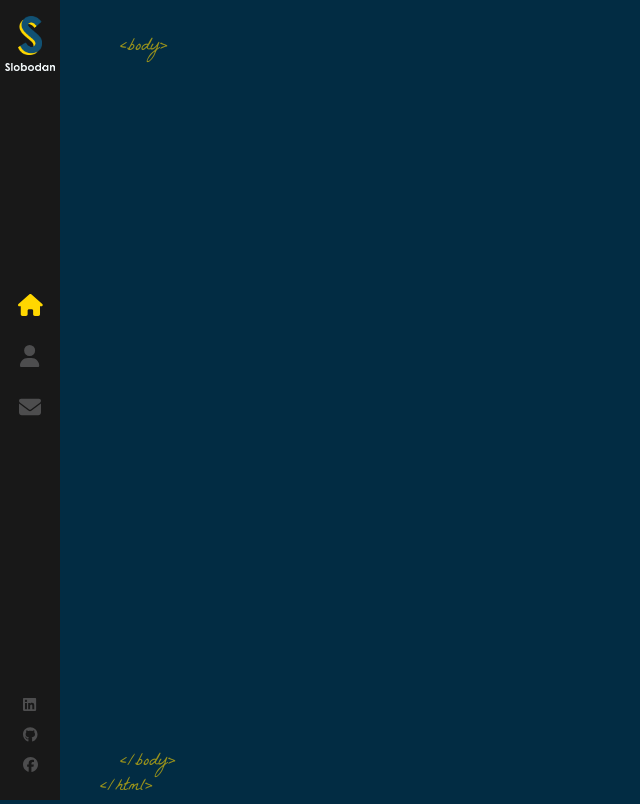
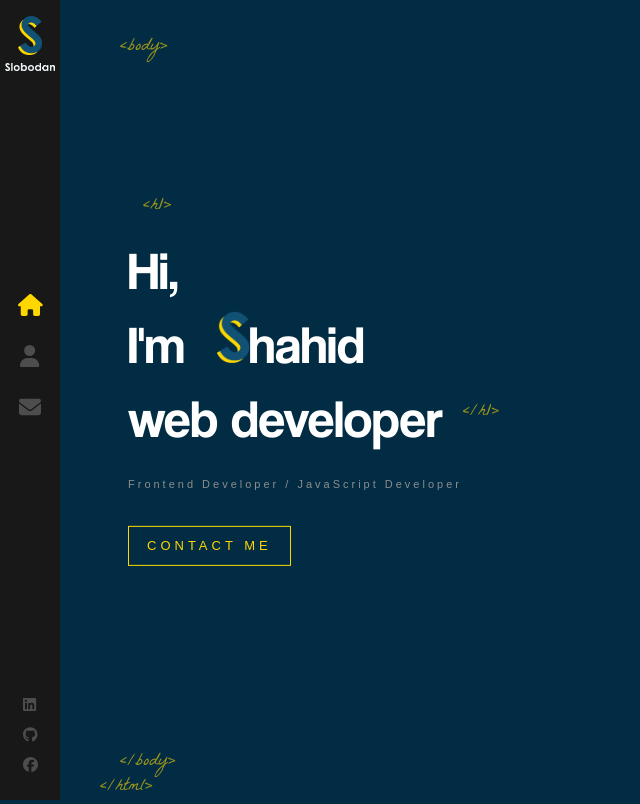
Before and after one commit to syedshahidashiqali/my_portfolio_website_1, a React (Create React App) app: page / in a window 1280 px wide. Shown: the whole page, without its empty margins (0-640 px from the left). Built offline with nearby package versions, Linux system fonts and the light colour scheme.

Commit message:
complete home component but letter animation is remaining

```diff
--- a/src/App.jsx
+++ b/src/App.jsx
@@ -1,10 +1,14 @@
 import './App.scss'
 import { Route, Routes } from 'react-router-dom'
 import Layout from './components/Layout'
+import Home from "./components/Home"
+
 function App() {
   return (
     <Routes>
-      <Route path="/" element={<Layout />} />
+      <Route path="/" element={<Layout />}>
+        <Route index element={<Home />} />
+      </Route>
     </Routes>
   )
 }
--- /dev/null
+++ b/src/components/Home/index.jsx
@@ -0,0 +1,23 @@
+import "./index.scss"
+import { Link } from "react-router-dom"
+import LogoTitle from "../../assets/images/logo-s.png"
+
+const Home = () => {
+  return (
+    <div className="container home-page">
+      <div className="text-zone">
+        <h1>
+          Hi, <br /> I'm
+          <img src={LogoTitle} alt="developer" />
+          hahid
+          <br />
+          web developer
+        </h1>
+        <h2>Frontend Developer / JavaScript Developer</h2>
+        <Link to="/contact" className="flat-button">CONTACT ME</Link>
+      </div>
+    </div>
+  )
+}
+
+export default Home
--- /dev/null
+++ b/src/components/Home/index.scss
@@ -0,0 +1,80 @@
+.home-page {
+  .text-zone {
+    position: absolute;
+    left: 10%;
+    top: 50%;
+    transform: translateY(-50%);
+    width: 40%;
+    max-height: 90%;
+  }
+
+  h1 {
+    color: #fff;
+    font-size: 53px;
+    margin: 0;
+    font-family: 'Coolvetica';
+    font-weight: 400;
+
+    &::before {
+      content: '<h1>';
+      font-family: 'La Belle Aurore';
+      color: #ffd700;
+      font-size: 18px;
+      position: absolute;
+      margin-top: -40px;
+      left: 15px;
+      opacity: 0.6;
+    }
+
+    &::after {
+      content: '</h1>';
+      font-family: 'La Belle Aurore';
+      color: #ffd700;
+      font-size: 18px;
+      position: absolute;
+      margin-top: 18px;
+      margin-left: 20px;
+      animation: fadeIn 1s 1.7s backwards;
+      opacity: 0.6;
+    }
+
+    img {
+      width: 32px;
+      margin-left: 32px;
+      opacity: 0;
+      height: auto;
+      animation: rotateIn 1s linear both;
+      animation-delay: 1.4s;
+    }
+  }
+
+  h2 {
+    color: #8d8d8d;
+    margin-top: 20px;
+    font-weight: 400;
+    font-size: 11px;
+    font-family: sans-serif;
+    letter-spacing: 3px;
+    animation: fadeIn 1s 1.8s backwards;
+  }
+
+  .flat-button {
+    color: #ffd700;
+    font-size: 13px;
+    font-weight: 400;
+    letter-spacing: 4px;
+    font-family: sans-serif;
+    text-decoration: none;
+    padding: 10px 18px;
+    border: 1px solid #ffd700;
+    margin-top: 25px;
+    float: left;
+    animation: fadeInAnimation 1s 1.8s backwards;
+    white-space: nowrap;
+
+    &:hover {
+      background: #ffd700;
+      color: #333;
+    }
+  }
+}
--- a/src/components/Layout/index.scss
+++ b/src/components/Layout/index.scss
@@ -22,3 +22,18 @@
 .bottom-tag-html {
   margin-left: -20px;
 }
+
+.container {
+  width: 100%;
+  will-change: contents;
+  height: 90%;
+  min-height: 566px;
+  position: absolute;
+  opacity: 0;
+  top: 5%;
+  margin: 0 auto;
+  z-index: 1;
+  transform-style: preserve-3d;
+  animation: fadeIn 1s forwards;
+  animation-delay: 1s;
+}
--- a/src/index.js
+++ b/src/index.js
@@ -1,6 +1,7 @@
 import React from 'react'
 import ReactDOM from 'react-dom'
 import './index.css'
+import 'animate.css'
 import App from './App'
 import { BrowserRouter } from 'react-router-dom'
 
```
